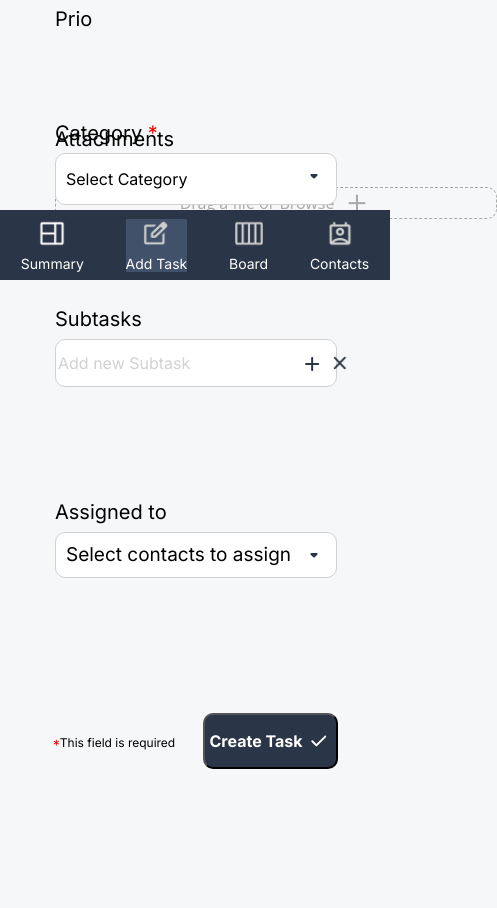
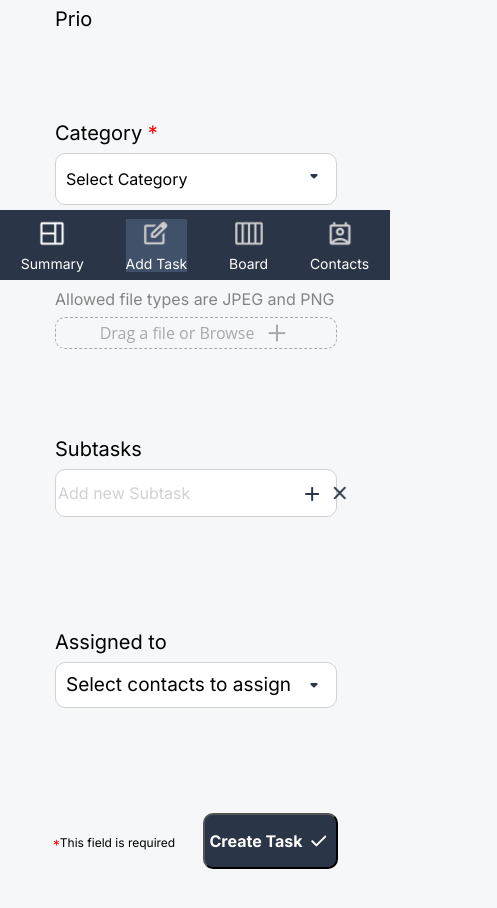
Before and after one commit to Getinger96/Join, a website: page add_task.html in a window 390 px wide. Shown: the part 564-1472 px from the top of the page, 497 px wide, since content can reach past the window. Drawn offline with Linux system fonts and the light colour scheme; no server answers.

Commit message:
did some responsivness on the addtask html

```diff
--- a/Styles/add_task_responsive.css
+++ b/Styles/add_task_responsive.css
@@ -13,7 +13,7 @@
 
   .add_task_content {
     margin-left: 220px;
-    margin-top: 180px;
+    margin-top: 80px;
 
   }
 
@@ -47,7 +47,7 @@
     margin-left: 220px;
     display: flex;
     gap: 525px;
-    margin-top: 16px;
+    margin-top: 140px;
 
   }
 }
@@ -55,14 +55,14 @@
 @media (max-width: 1230px) {
   .add_task_content {
     margin-left: 98px;
-    margin-top: 130px;
+    margin-top: 80px;
   }
 
   .Btn_Container {
     margin-left: 98px;
     display: flex;
     gap: 525px;
-    margin-top: 40px;
+    margin-top: 140px;
   }
 }
 
@@ -94,6 +94,11 @@
     flex-direction: column;
     align-items: center;
   }
+
+  .File_Upload_Container {
+
+    margin-top: 130px;
+}
 
   .dividing_Line {
     width: 0px;
@@ -154,6 +159,16 @@
   .showShubtaskError {
     margin-left: 29px;
   }
+
+  .File_Upload_Container {
+    width: 280px;
+
+}
+
+.upload_button_container {
+    width: 280px;
+
+}
 
   .ForwardingBoard {
     width: 240px;
```
